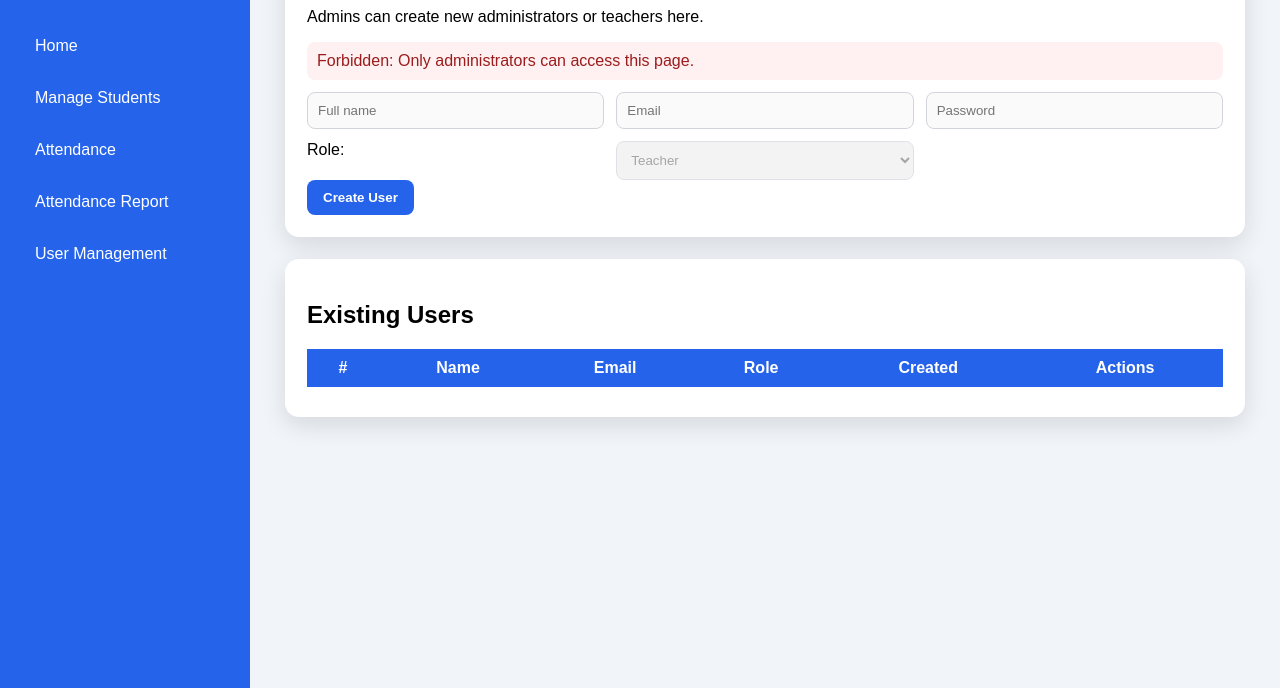
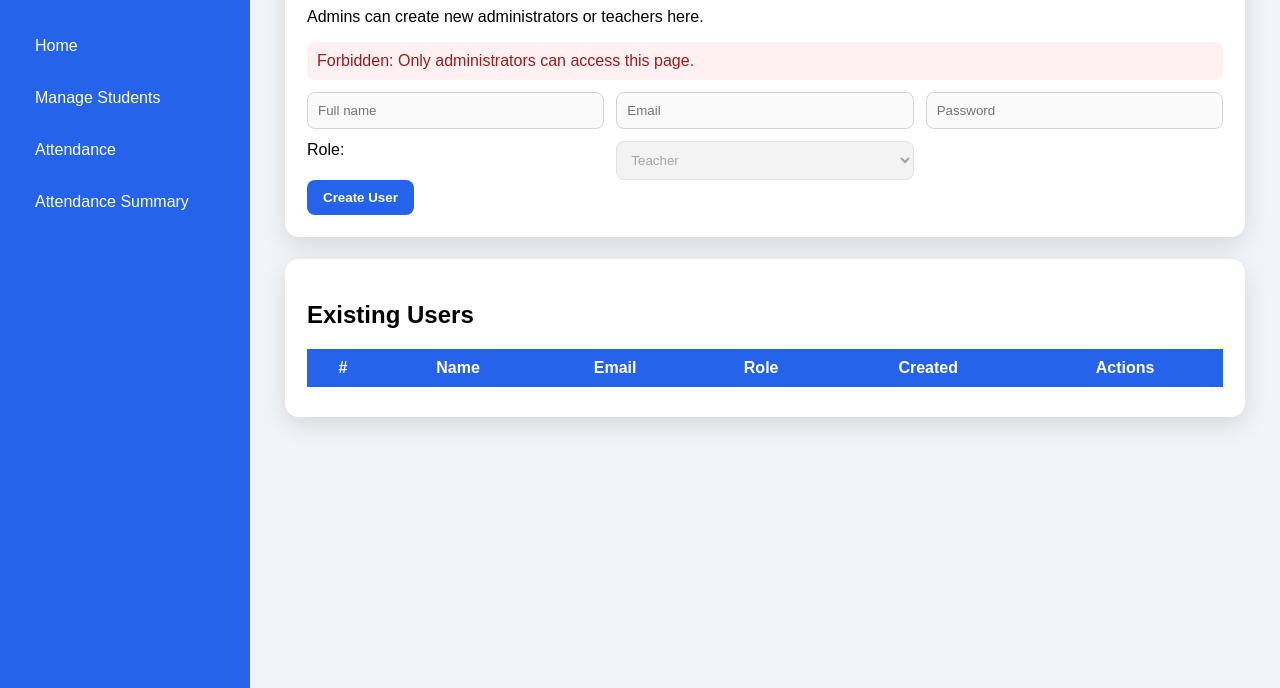
Before and after one commit to Aleguiojo777/Teacher-Portal, a plain HTML site: page frontend/user-management.html in a window 1280 px wide. Shown: the part 112-800 px from the top of the page. Drawn offline with Linux system fonts and the light colour scheme.

Commit message:
Updated
the NavBar

```diff
--- a/frontend/user-management.html
+++ b/frontend/user-management.html
@@ -22,8 +22,8 @@
     <li><a href="portal.html">Home</a></li>
     <li><a href="manage.html">Manage Students</a></li>
     <li><a href="attendance.html">Attendance</a></li>
-    <li><a href="attendance-report.html">Attendance Report</a></li>
-    <li><a href="user-management.html">User Management</a></li>
+    <li><a href="attendance-report.html">Attendance Summary</a></li>
+    <li id="userMgmtNav" class="hidden"><a href="user-management.html">User Management</a></li>
     <li id="logoutNav"><a href="#" id="logoutLink">Logout</a></li>
   </ul>
 </nav>
```
Also changed, not shown: frontend/attendance-report.html (+14 -1 lines), frontend/attendance.html (+2 -1 lines), frontend/manage.html (+2 -1 lines).
